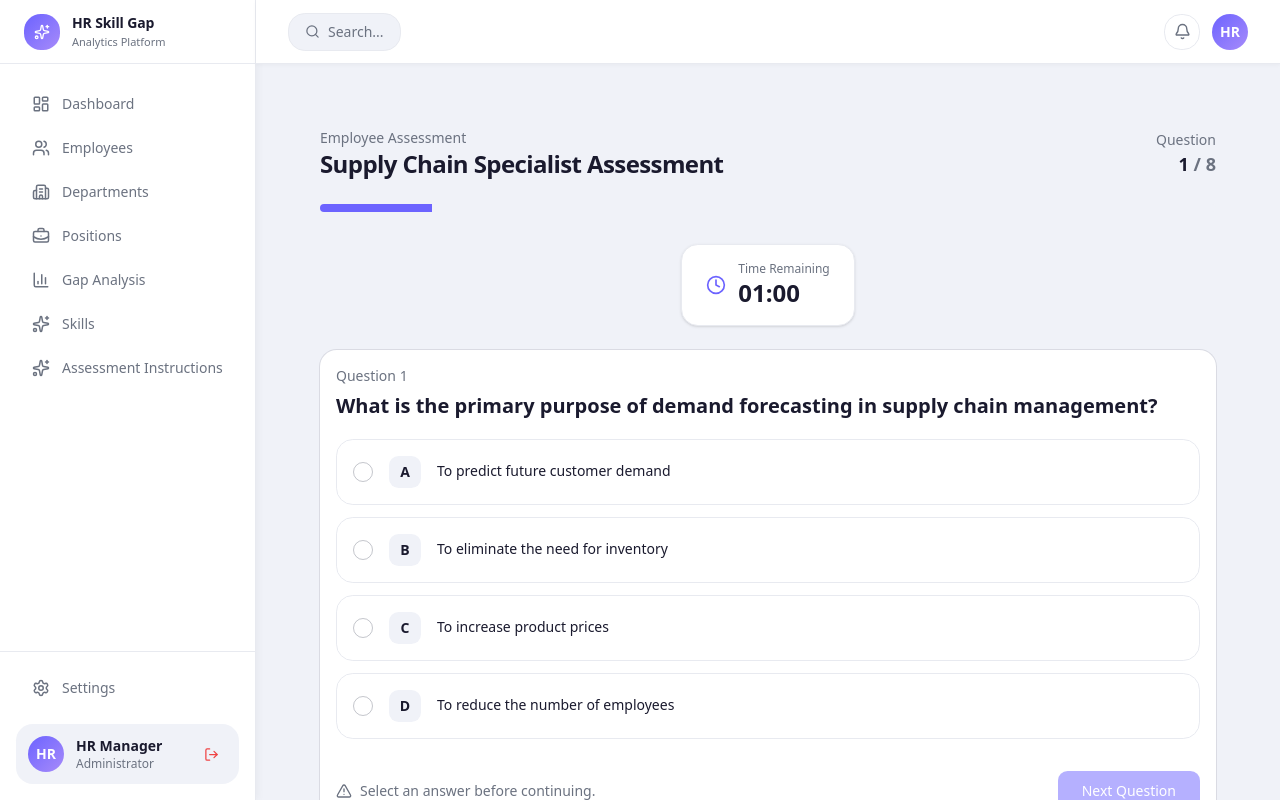
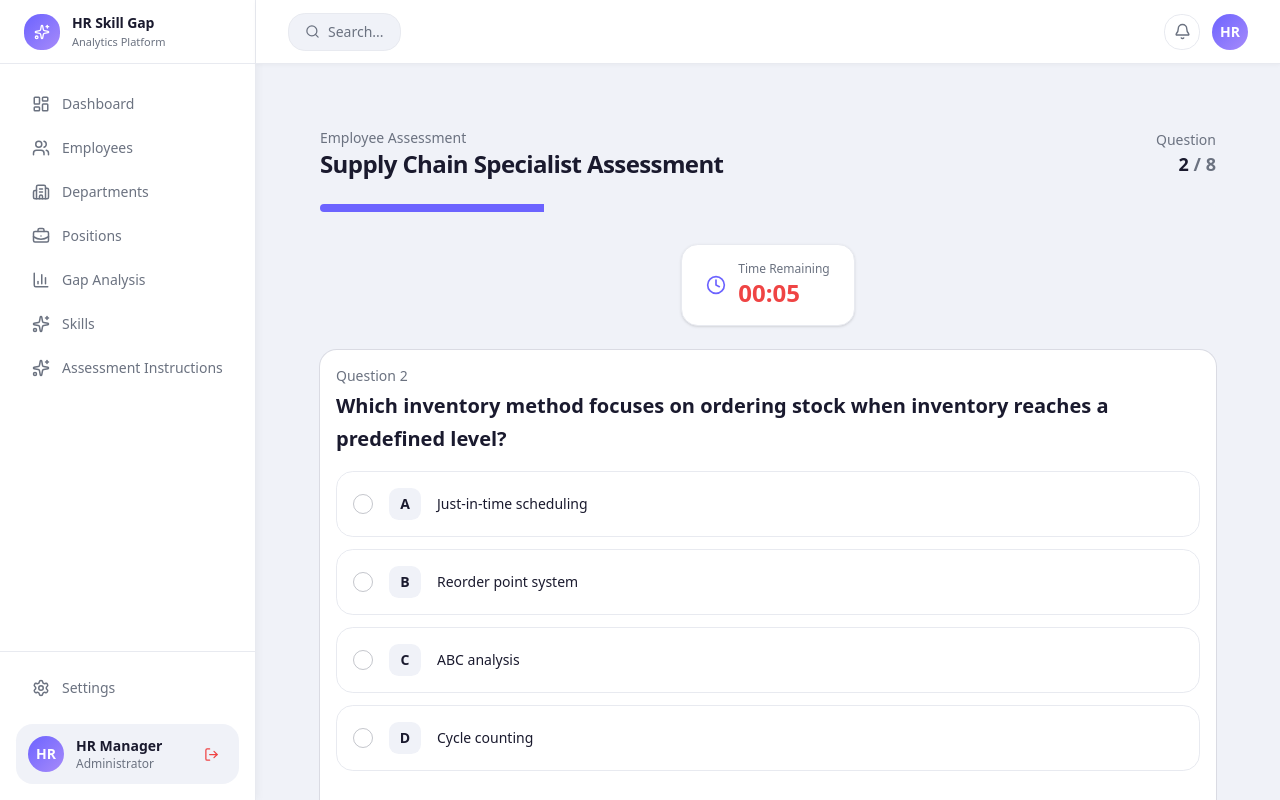
Before and after one commit to abdul1ah33/hr-skill-gap-analyzer, a React (Vite) app in the folder my_frontend/: page /assessments/1 in a window 1280 px wide. Built offline with nearby package versions, Linux system fonts and the light colour scheme; sample sign-in values are in the browser's storage.

Commit message:
feat: added live time counter for each question

```diff
--- a/my_frontend/src/data/mockAssessment.ts
+++ b/my_frontend/src/data/mockAssessment.ts
@@ -6,7 +6,7 @@ export const mockAssessment: Assessment = {
   description:
     "This assessment evaluates your knowledge of supply chain management, inventory control, procurement, logistics, and demand planning.",
   config: {
-    timePerQuestion: 60,
+    timePerQuestion: 5,
     maxViolations: 3,
     requireFullscreen: true,
     preventCopy: true,
--- /dev/null
+++ b/my_frontend/src/hooks/assessment/useAssessmentTimer.ts
@@ -0,0 +1,46 @@
+import { useEffect, useState } from "react";
+
+interface UseAssessmentTimerProps {
+  duration: number;
+  questionKey: number;
+  onExpire: () => void;
+}
+
+export function useAssessmentTimer({
+  duration,
+  questionKey,
+  onExpire,
+}: UseAssessmentTimerProps) {
+  const [timeRemaining, setTimeRemaining] = useState(duration);
+
+  useEffect(() => {
+    // Reset timer whenever the question changes.
+    setTimeRemaining(duration);
+
+    const interval = window.setInterval(() => {
+      setTimeRemaining((previousTime) => {
+        if (previousTime <= 1) {
+          window.clearInterval(interval);
+
+          return 0;
+        }
+
+        return previousTime - 1;
+      });
+    }, 1000);
+
+    return () => {
+      window.clearInterval(interval);
+    };
+  }, [duration, questionKey]);
+
+  useEffect(() => {
+    if (timeRemaining === 0) {
+      onExpire();
+    }
+  }, [timeRemaining, onExpire]);
+
+  return {
+    timeRemaining,
+  };
+}
--- a/my_frontend/src/pages/AssessmentPage.tsx
+++ b/my_frontend/src/pages/AssessmentPage.tsx
@@ -1,9 +1,10 @@
-import { useState } from "react";
+import { useCallback, useState } from "react"; // EDITED
 import { useParams, useNavigate } from "react-router-dom";
 import { mockAssessment } from "../data/mockAssessment";
 import { Button } from "../components/ui/button";
 import { Card, CardContent, CardHeader } from "../components/ui/card";
 import { Clock, AlertTriangle } from "lucide-react";
+import { useAssessmentTimer } from "../hooks/assessment/useAssessmentTimer";
 
 export default function AssessmentPage() {
   const { id } = useParams();
@@ -18,8 +19,27 @@ export default function AssessmentPage() {
     assessment.questions[currentQuestionIndex];
 
   const totalQuestions = assessment.questions.length;
+
   const isLastQuestion =
     currentQuestionIndex === totalQuestions - 1;
+
+  // EDITED: useCallback added so the timer callback stays stable
+  const handleTimerExpire = useCallback(() => {
+    if (isLastQuestion) {
+      navigate(`/assessments/${id}/result`);
+      return;
+    }
+
+    setCurrentQuestionIndex((previous) => previous + 1);
+    setSelectedOption(null);
+  }, [id, isLastQuestion, navigate]); // EDITED
+
+  // EDITED: the hook returns an object, so we extract timeRemaining
+  const { timeRemaining } = useAssessmentTimer({
+    duration: assessment.config.timePerQuestion,
+    questionKey: currentQuestion.id,
+    onExpire: handleTimerExpire,
+  });
 
   const handleNext = () => {
     if (isLastQuestion) {
@@ -95,16 +115,19 @@ export default function AssessmentPage() {
                 Time Remaining
               </p>
 
-              <p className="text-2xl font-bold tabular-nums">
+              {/* EDITED: now displays the real countdown */}
+              <p
+                className={`text-2xl font-bold tabular-nums ${
+                  timeRemaining <= 10
+                    ? "text-destructive"
+                    : ""
+                }`}
+              >
                 {String(
-                  Math.floor(
-                    assessment.config.timePerQuestion / 60
-                  )
+                  Math.floor(timeRemaining / 60)
                 ).padStart(2, "0")}
                 :
-                {String(
-                  assessment.config.timePerQuestion % 60
-                ).padStart(2, "0")}
+                {String(timeRemaining % 60).padStart(2, "0")}
               </p>
             </div>
           </div>
```
